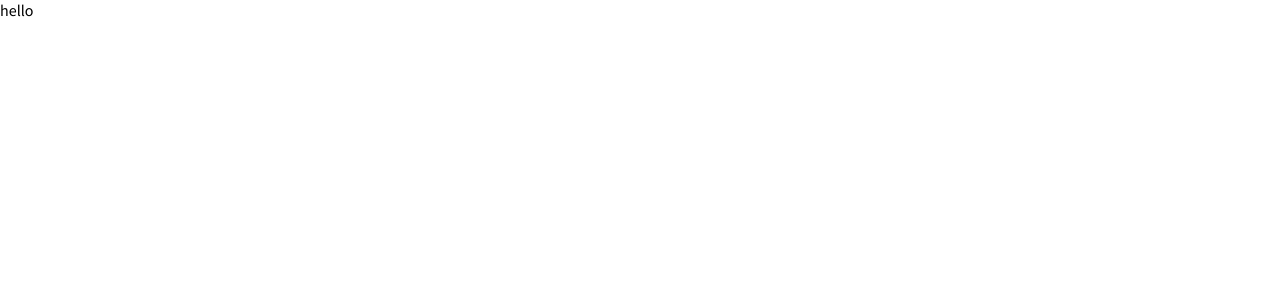
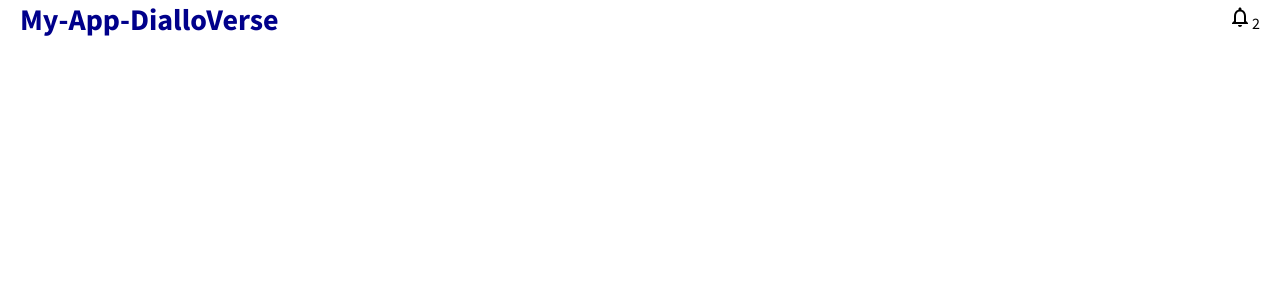
Before and after one commit to DialloVerse/admin-dashboard-VersBootcmp, a React (Create React App) app: page / in a window 1280 px wide. Shown: the top 300 px of the page. Built offline with nearby package versions, Linux system fonts and the light colour scheme.

Commit message:
second commit

```diff
--- a/src/App.js
+++ b/src/App.js
@@ -1,5 +1,11 @@
+import Topbar from "./components/topbar/Topbar";
+
 function App() {
-  return <div className="App">hello</div>;
+  return (
+  <div>
+    <Topbar/>
+    </div>
+    );
 }
 
 export default App;
--- /dev/null
+++ b/src/components/topbar/Topbar.jsx
@@ -0,0 +1,21 @@
+import React from "react";
+import "./topbar.css";
+import { NotificationsNone } from "@material-ui/icons";
+
+export default function Topbar () {
+    return (
+        <div className="topbar">
+            <div className="topbarWrapper">
+                <div className="topLeft">
+                    <span className="logo">My-App-DialloVerse</span>
+                </div>
+                <div className="topRight">
+                    <div className="topbarIconContainer">
+                            <NotificationsNone />
+                            <span className="topIconBag">2</span>
+                    </div>
+                </div>
+            </div>
+        </div>
+    );
+}
--- /dev/null
+++ b/src/components/topbar/topbar.css
@@ -0,0 +1,20 @@
+.topbar{
+    width: 100%;
+    height: 50%;
+    background-color: white;
+}
+
+.topbarWrapper{
+    height: 100%;
+    padding: 0px 20px;
+    display: flex;
+    align-items: center;
+    justify-content: space-between;
+}
+
+.logo{
+    font-weight: bold;
+    font-size: 30px;
+    color: darkblue;
+    cursor: pointer;
+}
```
